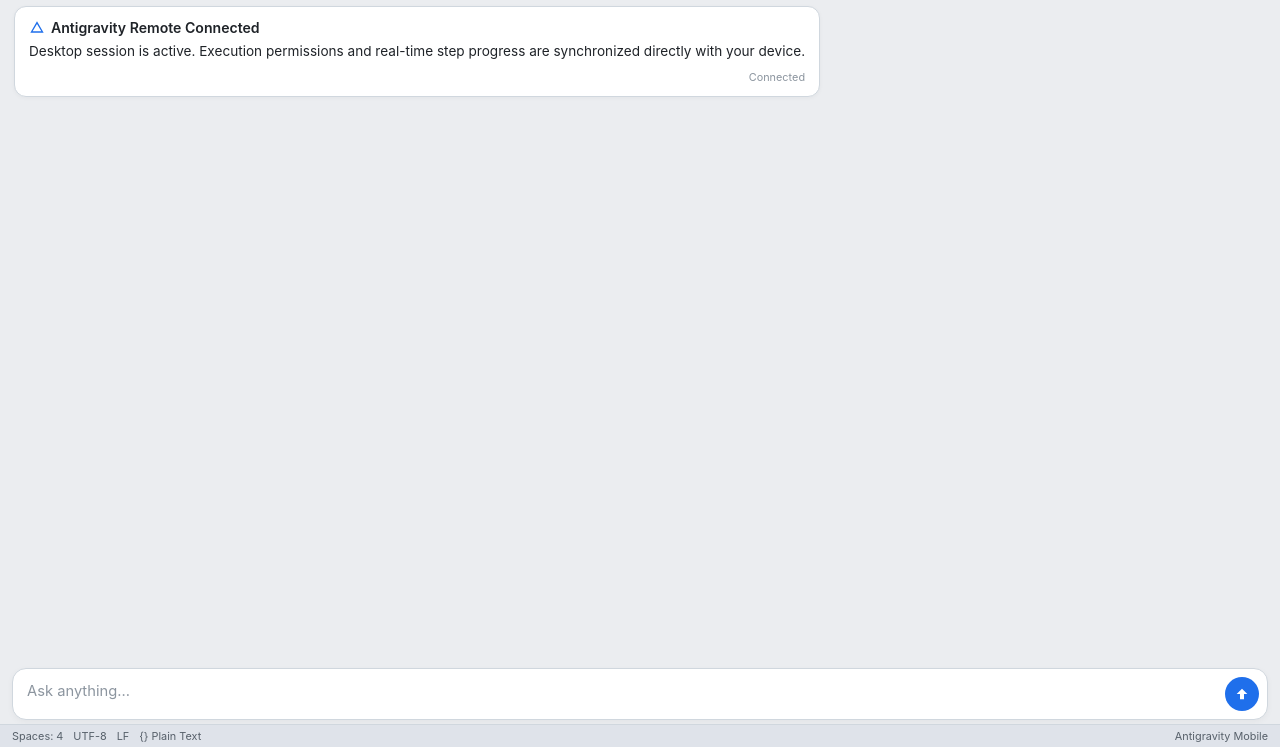
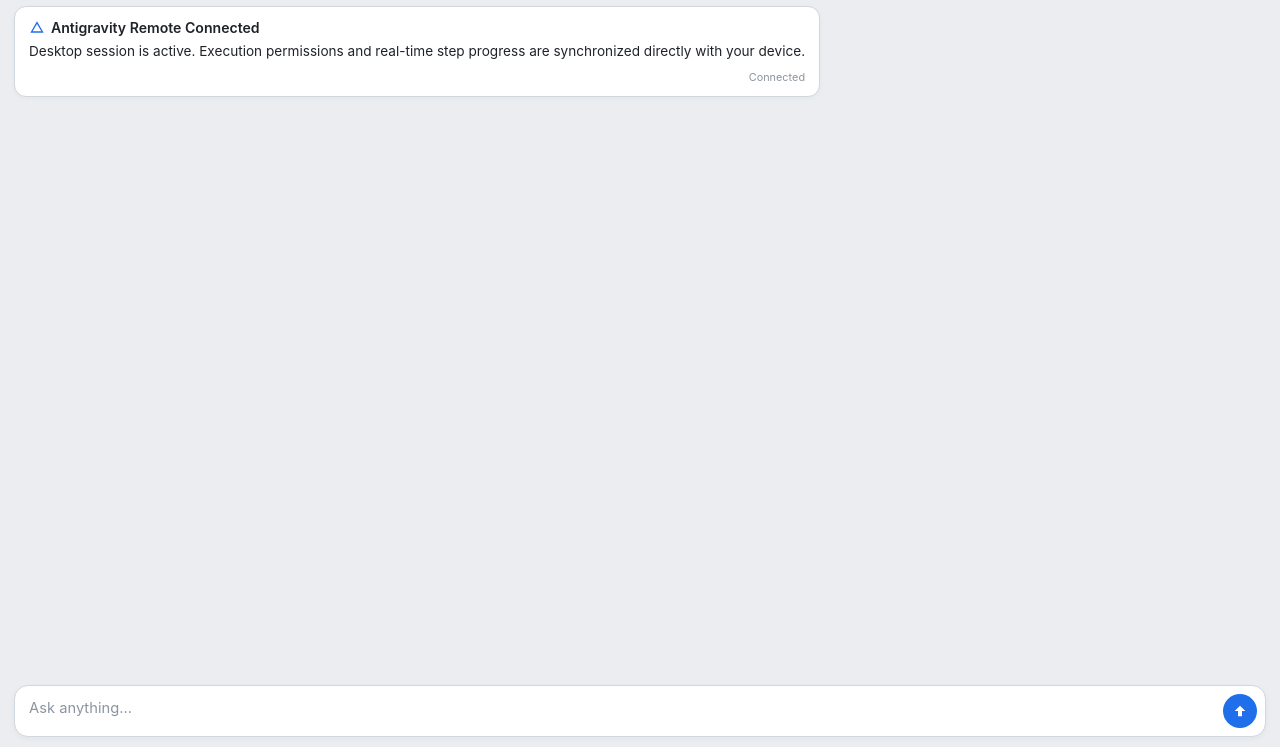
Before and after one commit to Tatheer-Za-ra/AGY-Remote, a plain HTML site: page src/antigravity_companion/web/index.html in a window 1280 px wide. Shown: the part 53-800 px from the top of the page. Drawn offline with Linux system fonts and the light colour scheme.

Commit message:
fix(ui): remove static desktop status bar (spaces: 4, utf-8, etc.)

```diff
--- a/src/antigravity_companion/web/index.html
+++ b/src/antigravity_companion/web/index.html
@@ -115,8 +115,8 @@
     .perm-resolved-badge.approved { background-color: #dafbe1; color: #1a7f37; border: 1px solid #aceebb; }
     .perm-resolved-badge.denied { background-color: #ffebe9; color: #cf222e; border: 1px solid #ff8182; }
 
-    /* Desktop Input Box Structure */
-    footer { background-color: var(--bg-base); padding: 8px 12px; padding-bottom: 4px; }
+    /* Clean Input Bar */
+    footer { background-color: var(--bg-base); padding: 10px 14px; padding-bottom: max(10px, env(safe-area-inset-bottom)); }
     .prompt-box { background-color: var(--bg-surface); border: 1px solid var(--border-color); border-radius: 14px; display: flex; align-items: flex-end; padding: 6px 8px 6px 14px; gap: 8px; box-shadow: 0 2px 6px rgba(0,0,0,0.04); }
     .prompt-box:focus-within { border-color: var(--brand-blue); box-shadow: 0 0 0 2px rgba(31, 111, 235, 0.15); }
 
@@ -129,11 +129,6 @@
     .btn-action-circle:active { transform: scale(0.92); }
     .btn-action-circle.working { background-color: var(--stop-red); }
     .btn-action-circle svg { width: 16px; height: 16px; fill: white; }
-
-    /* Desktop Bottom Status Bar (matching media_1794896579026_81be6010.jpg) */
-    .desktop-status-bar { background-color: var(--status-bar-bg); border-top: 1px solid var(--border-color); padding: 4px 12px; font-size: 0.68rem; color: var(--text-muted); display: flex; align-items: center; justify-content: space-between; overflow-x: auto; white-space: nowrap; padding-bottom: max(4px, env(safe-area-inset-bottom)); }
-    .status-items-left { display: flex; align-items: center; gap: 10px; }
-    .status-item { display: inline-flex; align-items: center; gap: 4px; }
 
     @keyframes fadeIn { from { opacity: 0; transform: translateY(3px); } to { opacity: 1; transform: translateY(0); } }
   </style>
@@ -179,17 +174,6 @@
       </button>
     </div>
   </footer>
-
-  <!-- Desktop Status Bar -->
-  <div class="desktop-status-bar">
-    <div class="status-items-left">
-      <span class="status-item">Spaces: 4</span>
-      <span class="status-item">UTF-8</span>
-      <span class="status-item">LF</span>
-      <span class="status-item">{} Plain Text</span>
-    </div>
-    <span class="status-item">Antigravity Mobile</span>
-  </div>
 
   <script>
     const feed = document.getElementById('feed');
```
